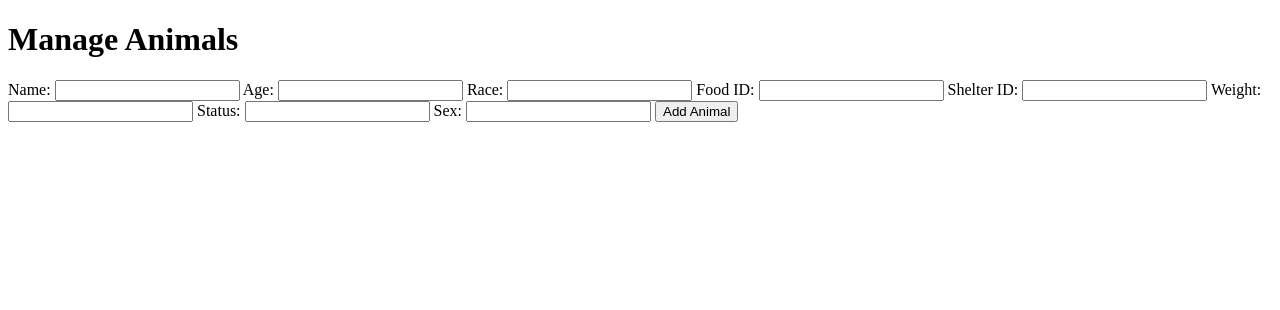
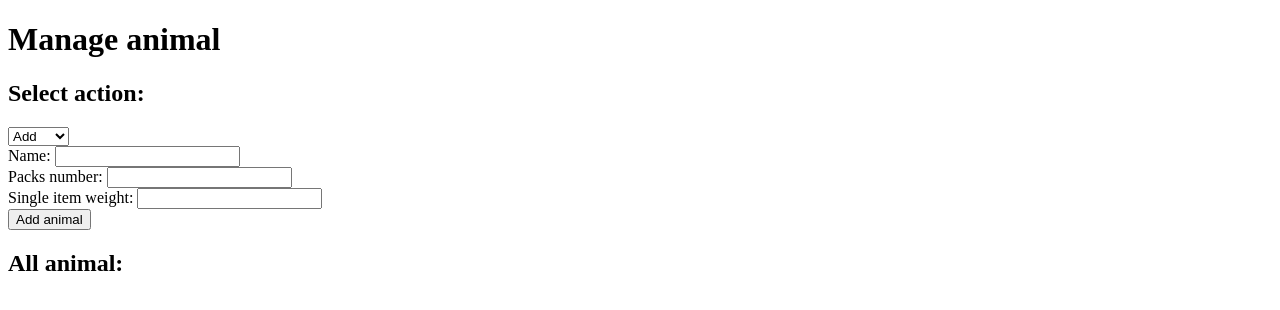
Before and after one commit to FilipParyz/TestingDoggos, a Flask app: page /manage_animals in a window 1280 px wide. Shown: the top 310 px of the page. Run offline with Flask 3, Linux system fonts and the light colour scheme; data that the repository does not hold is empty.

Commit message:
modified template manage_animals

```diff
--- a/templates/manage_animals.html
+++ b/templates/manage_animals.html
@@ -1,58 +1,180 @@
 <!DOCTYPE html>
 <html>
 <head>
-    <title>Manage Animals</title>
+    <title>Manage animal</title>
     <script>
         window.onload = function() {
-            document.querySelector('form').addEventListener('submit', function(event) {
+            loadAnimal();
+        };
+
+        function loadAnimal() {
+            fetch(`{{ url_for('handle_animals') }}`)
+                .then(response => response.json())
+                .then(data => {
+                    let animalList = document.getElementById("animalList");
+                    animalList.innerHTML = "";
+                    let animalOptions = document.getElementById("animalId");
+                    animalOptions.innerHTML = "";
+
+                    // Dodaj domyślną opcję wyboru
+                    let defaultOption = document.createElement("option");
+                    defaultOption.value = -1;
+                    defaultOption.textContent = "Wybierz jedzenie";
+                    animalOptions.appendChild(defaultOption);
+
+                    data.forEach(animal => {
+                        let animalItem = document.createElement("li");
+                        animalItem.textContent = `Name:: ${animal.name}, Amount: ${animal.amount}, Weight: ${animal.weight}`;
+                        animalList.appendChild(animalItem);
+
+                        let animalOption = document.createElement("option");
+                        animalOption.value = animal.id;
+                        animalOption.textContent = animal.name;
+                        document.getElementById("animalId").appendChild(animalOption);
+                    });
+                })
+                .catch(error => console.error('Error:', error));
+        }
+        function handleActionChange() {
+            var action = document.getElementById("action").value;
+            var addanimalForm = document.getElementById("addanimalForm");
+            var editanimalForm = document.getElementById("editanimalForm");
+            var deleteanimalForm = document.getElementById("deleteanimalForm");
+            var existinganimal = document.getElementById("existinganimal");
+
+            if (action === "add") {
+                addanimalForm.style.display = "block";
+                editanimalForm.style.display = "none";
+                deleteanimalForm.style.display = "none";
+                existinganimal.style.display = "none";
+            } else {
+                if (action === "edit") {
+                    addanimalForm.style.display = "none";
+                    editanimalForm.style.display = "block";
+                    deleteanimalForm.style.display = "none";
+                } else if (action === "delete") {
+                    addanimalForm.style.display = "none";
+                    editanimalForm.style.display = "none";
+                    deleteanimalForm.style.display = "block";
+                }
+                existinganimal.style.display = "block";
+            }
+        }
+
+        function addAnimal(event) {
             event.preventDefault();
             let formData = new FormData(event.target);
             let jsonObject = {};
             for (const [key, value]  of formData.entries()) {
                 jsonObject[key] = value;
             }
-                fetch('{{ url_for('handle_animals') }}', {
+            fetch(`{{ url_for('handle_animals') }}`, {
                 method: 'POST',
                 headers: {
                     'Content-Type': 'application/json'
                 },
                 body: JSON.stringify(jsonObject)
             }).then(response => response.json())
-                  .then(data => console.log(data))
+            .then( data => {
+                console.log(data)
+                loadAnimal();
+            })
             .catch(error => console.error('Error:', error));
-            });
         };
+
+        function deleteAnimal() {
+            var animalId = document.getElementById("animalId").value;
+            fetch(`{{ url_for('handle_animals') }}/`+animalId, {
+                method: 'DELETE'
+            })
+            .then(response => console.log(response))
+            .then(data => {
+                console.log(data);
+                loadAnimal();
+            })
+            .catch(error => console.error('Error:', error));
+        }
+
+        function editAnimal(event) {
+            event.preventDefault();
+            var animalId = document.getElementById("animalId").value;
+            let formData = new FormData(event.target);
+            let jsonObject = {};
+            for (const [key, value] of formData.entries()) {
+                jsonObject[key] = value;
+            }
+            fetch(`{{ url_for('handle_animals') }}/`+animalId, {
+                method: 'PUT',
+                headers: {
+                    'Content-Type': 'application/json'
+                },
+                body: JSON.stringify(jsonObject)
+            })
+            .then(response => console.log(response))
+            .then(data => {
+                console.log(data);
+                loadAnimal();
+            })
+            .catch(error => console.error('Error:', error));
+        }
     </script>
 </head>
 <body>
-    <h1>Manage Animals</h1>
-    <form method="POST">
+    <h1>Manage animal</h1>
+    <h2>Select action:</h2>
+    <select id="action" onchange="handleActionChange()">
+        <option value="add">Add</option>
+        <option value="edit">Edit</option>
+        <option value="delete">Delete</option>
+    </select>
+
+    <div id="existingAnimal" style="display: none;">
+        <h2>Choose a animal:</h2>
+        <select id="animalId">
+            <option value="">Select a animal</option>
+        </select>
+    </div>
+
+    <div id="addAnimalForm">
+        <form method="POST" onsubmit="addAnimal(event)">
             <label for="name">Name:</label>
-        <input type="text" id="name" name="name" required>
+            <input type="text" id="name" name="name" required><br>
 
-        <label for="age">Age:</label>
-        <input type="number" id="age" name="age" required>
+            <label for="amount">Packs number:</label>
+            <input type="number" id="amount" name="amount" required><br>
 
-        <label for="race">Race:</label>
-        <input type="text" id="race" name="race" required>
+            <label for="weight">Single item weight:</label>
+            <input type="number" id="weight" name="weight" step="0.1" required><br>
 
-        <label for="food_id">Food ID:</label>
-        <input type="text" id="food_id" name="food_id" required>
+            <button type="submit">Add animal</button>
+        </form>
+    </div>
 
-        <label for="shelter_id">Shelter ID:</label>
-        <input type="text" id="shelter_id" name="shelter_id" required>
+    <div id="editAnimalForm" style="display: none;">
+        <h2>Edit animal</h2>
+        <form method="POST" onsubmit="editAnimal(event)">
+            <label for="name">Name:</label>
+            <input type="text" id="name" name="name" required><br>
 
-        <label for="weight">Weight:</label>
-        <input type="number" id="weight" name="weight" required>
+            <label for="amount">Packs number:</label>
+            <input type="number" id="amount" name="amount" required><br>
 
-        <label for="status">Status:</label>
-        <input type="text" id="status" name="status" required>
+            <label for="weight">Single item weight:</label>
+            <input type="number" id="weight" name="weight" step="0.1" required><br>
 
-        <label for="sex">Sex:</label>
-        <input type="text" id="sex" name="sex" required>
+            <button type="submit">Edit animal</button>
+        </form>
+    </div>
 
-        <button type="submit">Add Animal</button>
-    </form>
+    <div id="deleteAnimalForm" style="display: none;">
+        <h2>Delete animal</h2>
+        <button onclick="deleteAnimal()">Delete</button>
+    </div>
 
+    <div></div>
+        <h2>All animal:</h2>
+        <ul id="animalList">
+        </ul>
+    </div>
 </body>
 </html>
```
Lines whose indentation alone changed are shown as unchanged.
